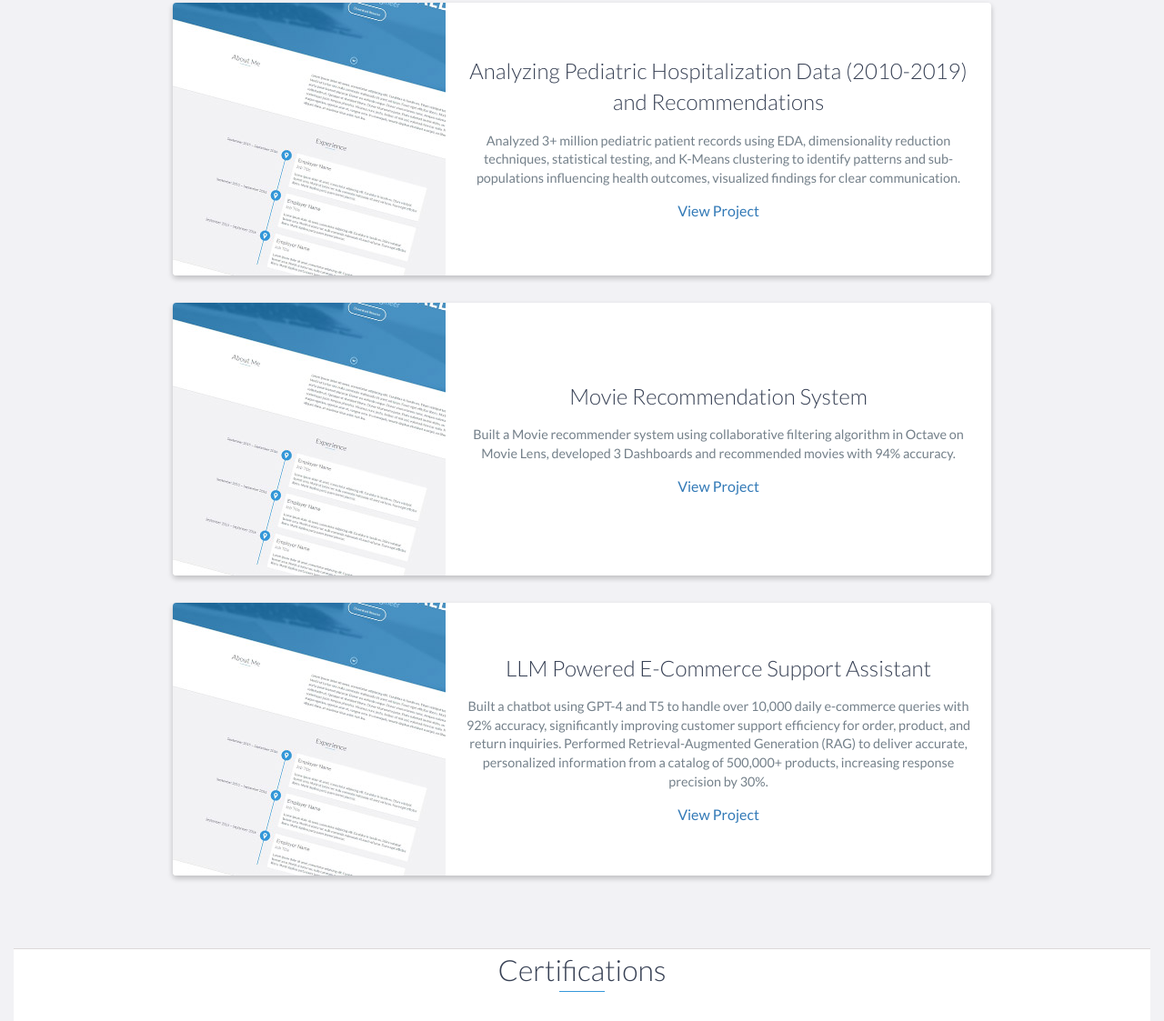
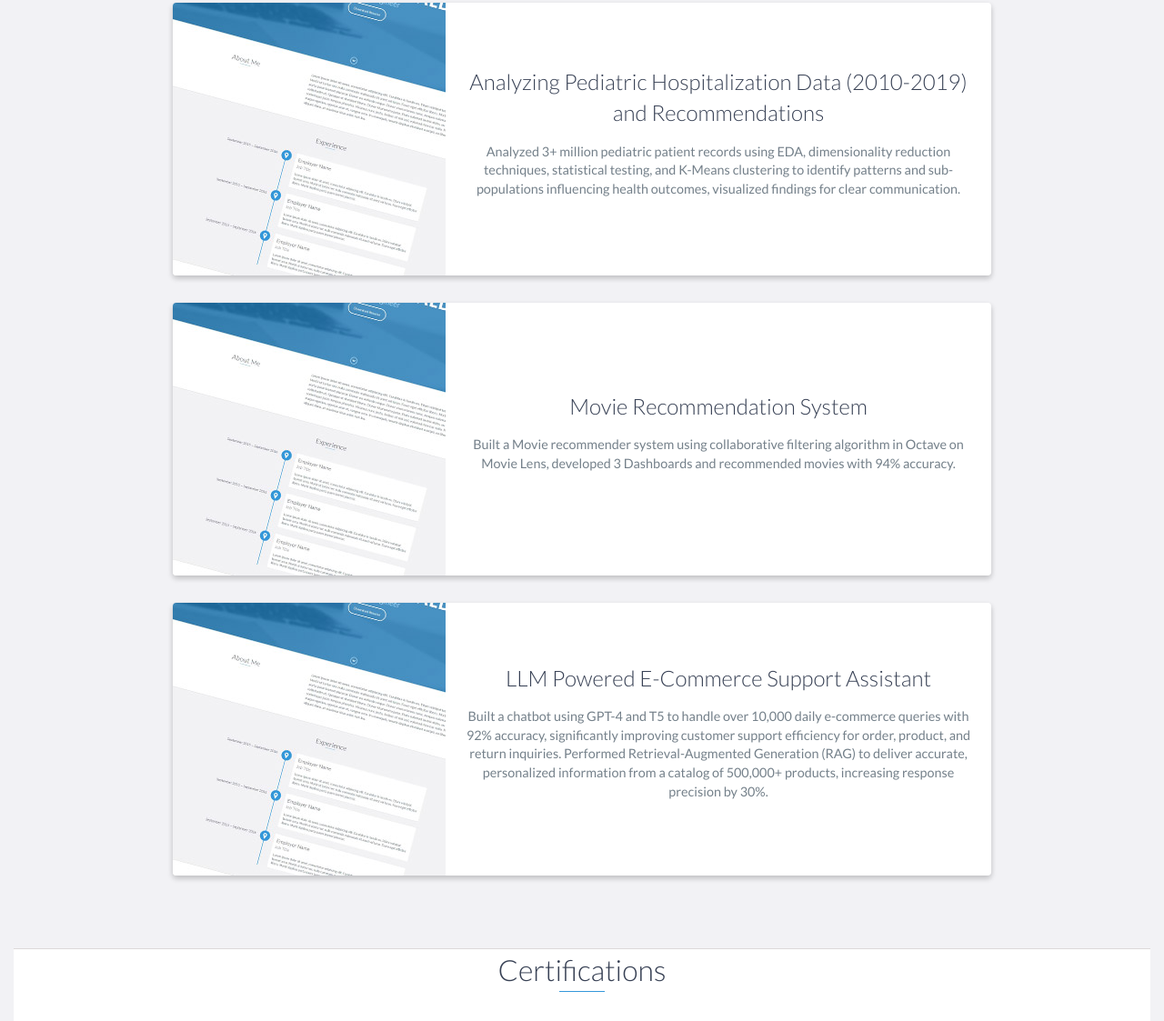
Before and after one commit to sudheer-immaneni/sudheer-immaneni.github.io, a website: page index.html in a window 1280 px wide. Shown: the part 3887-5010 px from the top of the page at 91% size. Drawn offline with nearby package versions, Linux system fonts and the light colour scheme.

Commit message:
Update index.html

```diff
--- a/index.html
+++ b/index.html
@@ -190,7 +190,7 @@
                     <p>
                         Analyzed 3+ million pediatric patient records using EDA, dimensionality reduction techniques, statistical testing, and K-Means clustering to identify patterns and sub-populations influencing health outcomes, visualized findings for clear communication.
                     </p>
-                    <a href="#">View Project</a>
+                    <!--<a href="#">View Project</a> -->
                 </div>
             </div>
 
@@ -204,7 +204,7 @@
                     <p>
                         Built a Movie recommender system using collaborative filtering algorithm in Octave on Movie Lens, developed 3 Dashboards and recommended movies with 94% accuracy.
                     </p>
-                    <a href="#">View Project</a>
+                    <!--<a href="#">View Project</a> -->
                 </div>
             </div>
 
@@ -218,7 +218,7 @@
                     <p>
                         Built a chatbot using GPT-4 and T5 to handle over 10,000 daily e-commerce queries with 92% accuracy, significantly improving customer support efficiency for order, product, and return inquiries. Performed Retrieval-Augmented Generation (RAG) to deliver accurate, personalized information from a catalog of 500,000+ products, increasing response precision by 30%.
                     </p>
-                    <a href="#">View Project</a>
+                    <!--<a href="#">View Project</a> -->
                 </div>
             </div>
 
```
